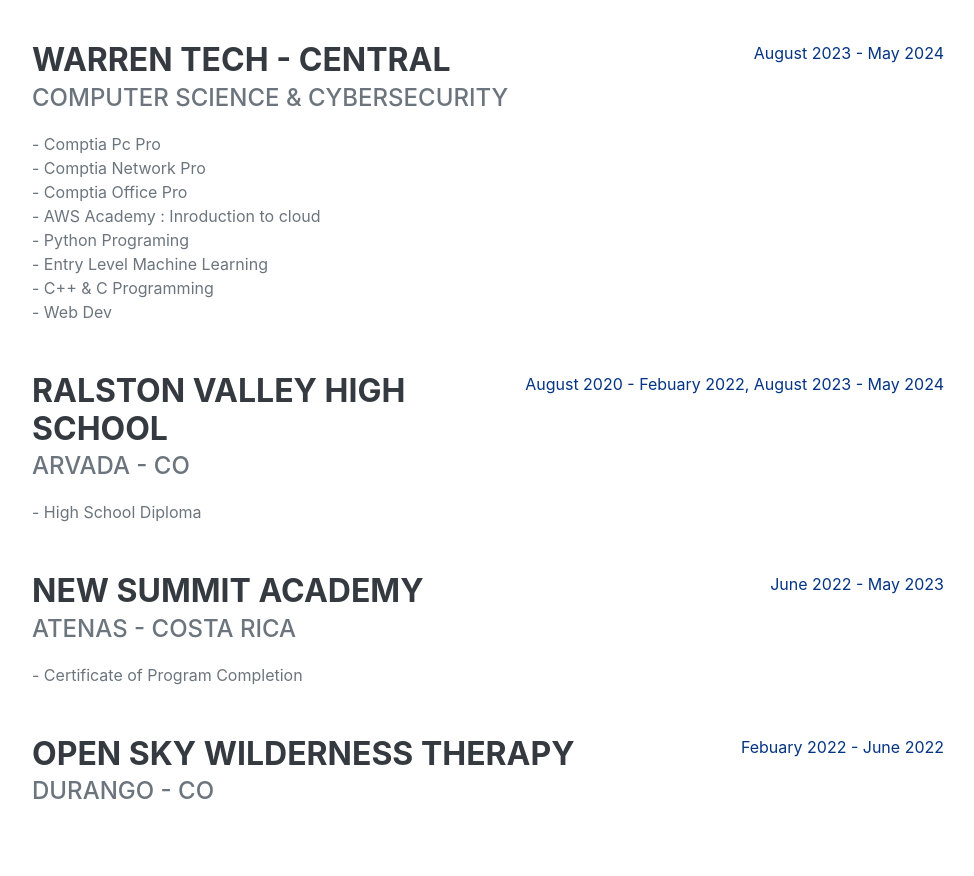
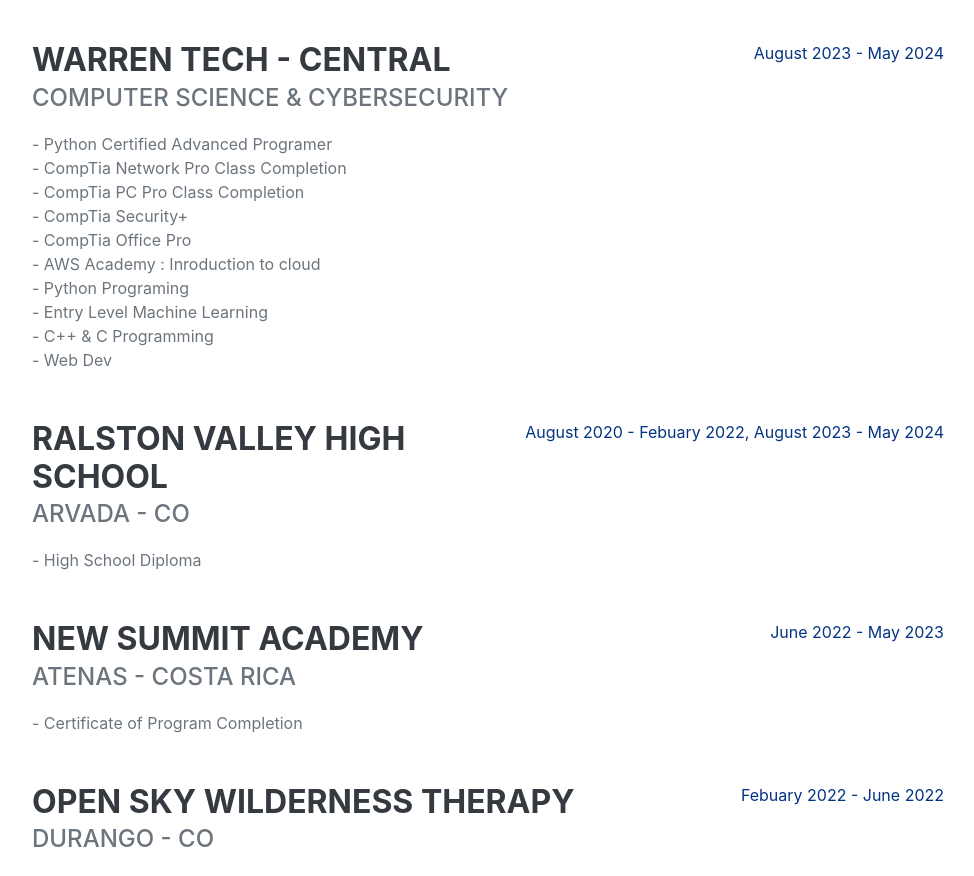
Before and after one commit to broganoherron/broganoherron.github.io, a plain HTML site: page index.html in a window 1280 px wide. Shown: the part 1780-2656 px from the top of the page, without its empty margins (288-1262 px from the left). Drawn offline with nearby package versions, Linux system fonts and the light colour scheme; a web font is replaced by a local one.

Commit message:
Update index.html

```diff
--- a/index.html
+++ b/index.html
@@ -84,9 +84,11 @@
                         <div class="flex-grow-1">
                             <h3 class="mb-0">Warren Tech - Central </h3>
                             <div class="subheading mb-3">Computer Science & cybersecurity</div>
-							<div>- Comptia Pc Pro</div>
-							<div>- Comptia Network Pro</div>
-							<div>- Comptia Office Pro</div>
+							<div>- Python Certified Advanced Programer</div>
+							<div>- CompTia Network Pro Class Completion</div>
+							<div>- CompTia PC Pro Class Completion</div>
+							<div>- CompTia Security+</div>
+							<div>- CompTia Office Pro</div>
 							<div>- AWS Academy : Inroduction to cloud </div>
 							<div>- Python Programing</div>
 							<div>- Entry Level Machine Learning</div>
@@ -166,7 +168,7 @@
                     <ul class="fa-ul mb-0">
                         <li>
                             <span class="fa-li"><i class="fas fa-trophy text-warning"></i></span>
-                            Python Certified Entry Level Programmer
+                            WFA Medical Training
                         </li>
                         <li>
                             <span class="fa-li"><i class="fas fa-trophy text-warning"></i></span>
```
